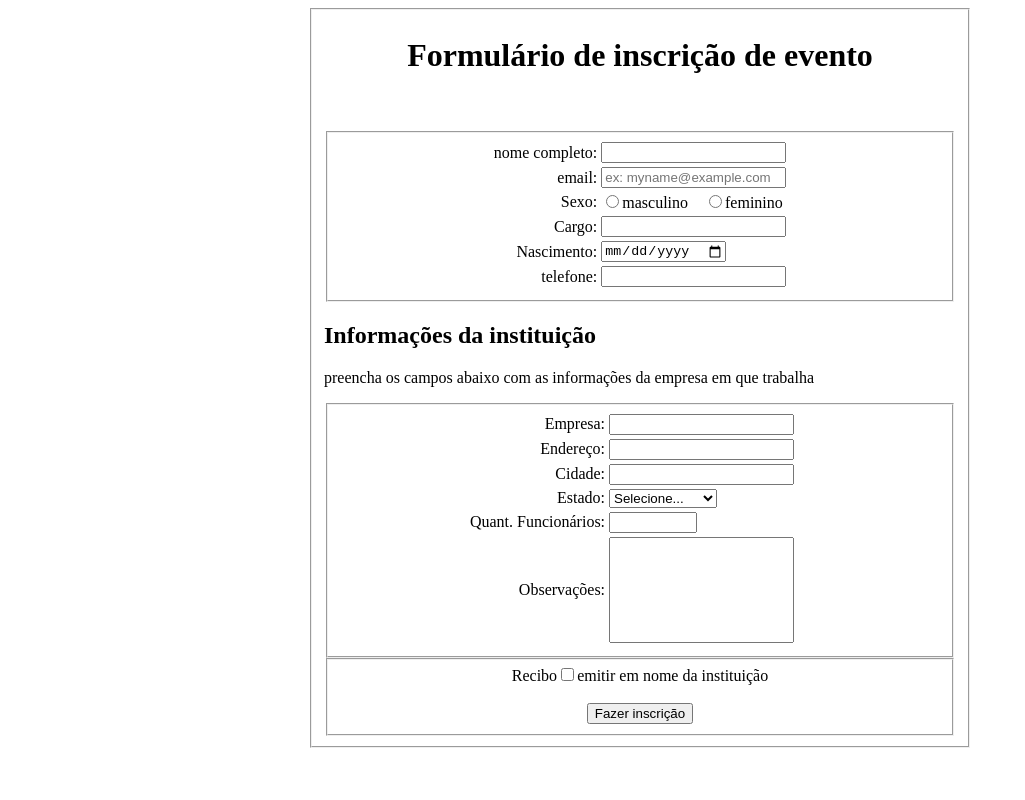
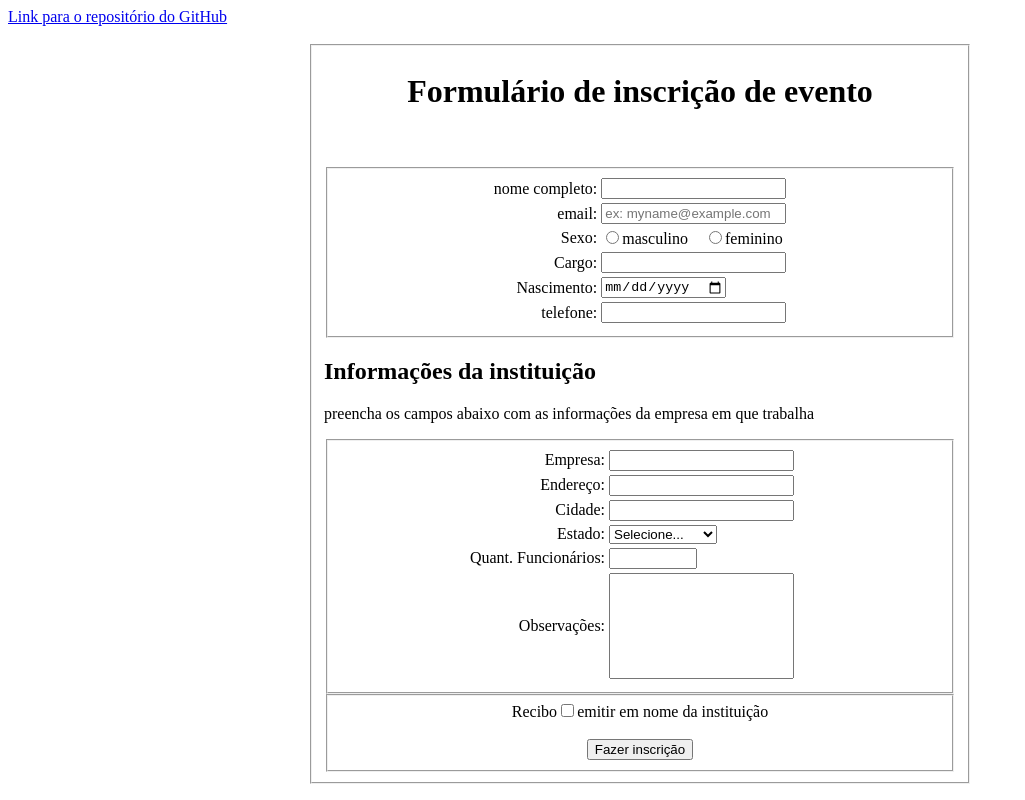
Before and after one commit to LuizinDaGoiaba/formularios, a plain HTML site: page index.html in a window 1280 px wide. Shown: the whole page, without its empty margins (0-1025 px from the left). Drawn offline with Linux system fonts and the light colour scheme.

Commit message:
formulario

```diff
--- a/index.html
+++ b/index.html
@@ -7,6 +7,8 @@
     <title>Exercícios formularios</title>
 </head>
 <body>
+    <a href="https://github.com/LuizinDaGoiaba/formularios">Link para o repositório do GitHub</a>
+    <br><br>
     <center>
     <form>
         <fieldset style="width: 50%">
```
